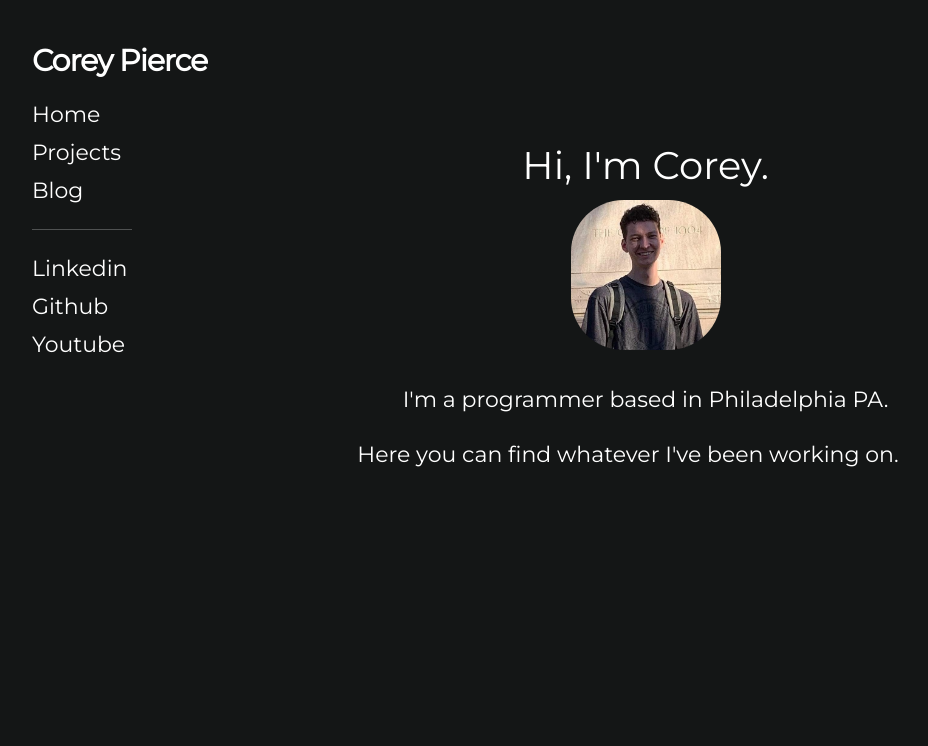
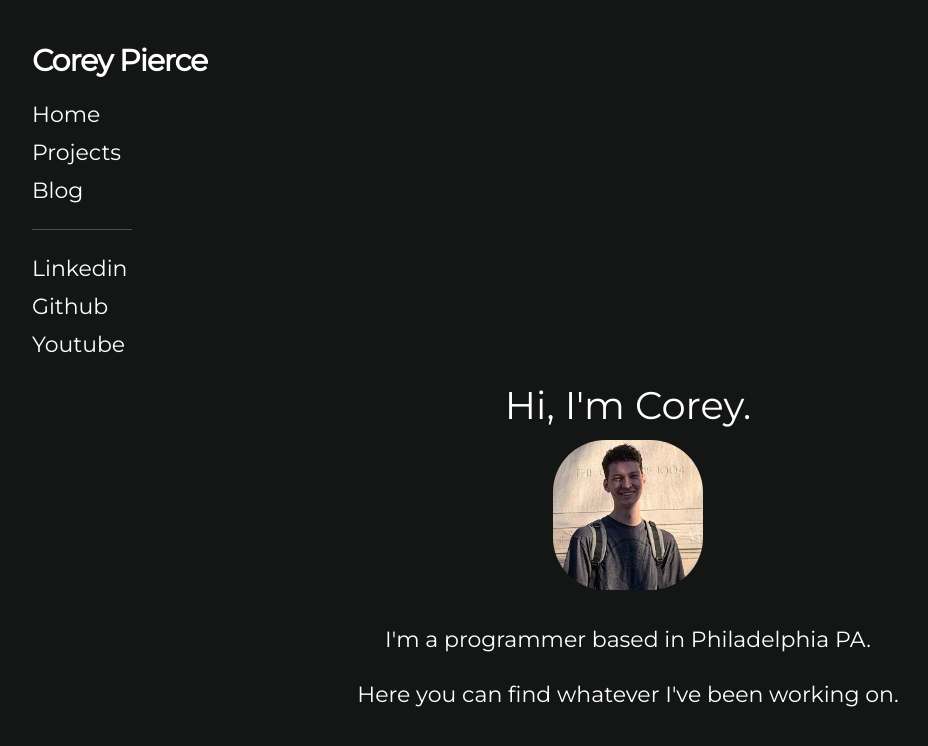
Before and after one commit to coreyp7/coreyp7.github.io, a Jekyll site: the page built from index.html, in a window 1280 px wide. Shown: the top 746 px of the page, without its empty margins (12-940 px from the left). Built offline with Jekyll 4.4.1, drawn with Linux system fonts in a browser that asks for light colours; nearby versions of some CDN libraries.

Commit message:
Move site below nav on thin window resize

```diff
--- a/assets/styles.css
+++ b/assets/styles.css
@@ -86,6 +86,15 @@
     color: rgb(255, 81, 110);
 }
 
+@media only screen and (max-width: 1400px) {
+    nav {
+        display: absolute;
+        float: left;
+        /* width: 1000px; */
+        width: 100%;
+    }
+  }
+
 /* ******************************************************* */
 /* LEFTOVER SHIT BELOW, IGNORE */
 /* ******************************************************* */
```
